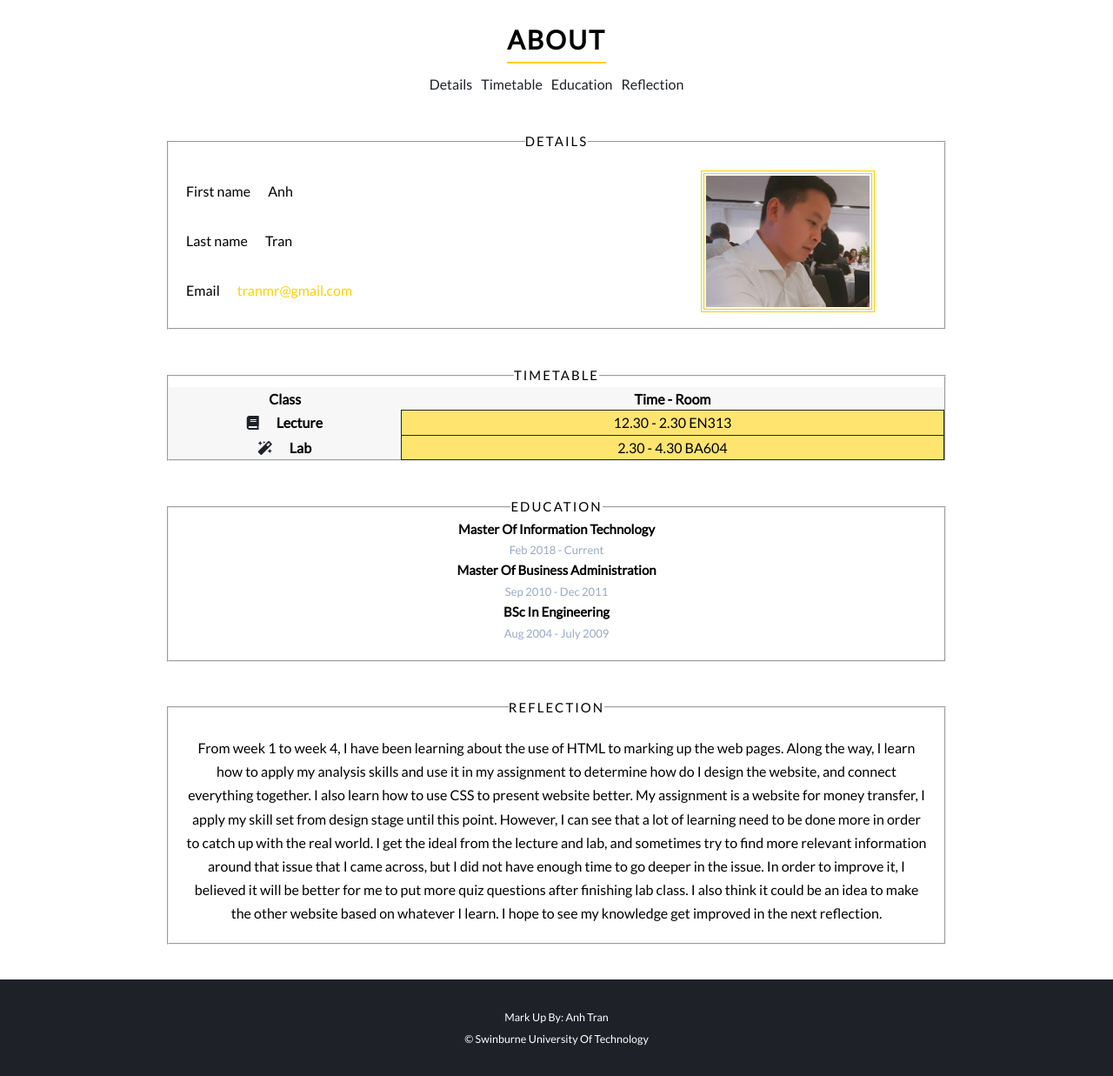
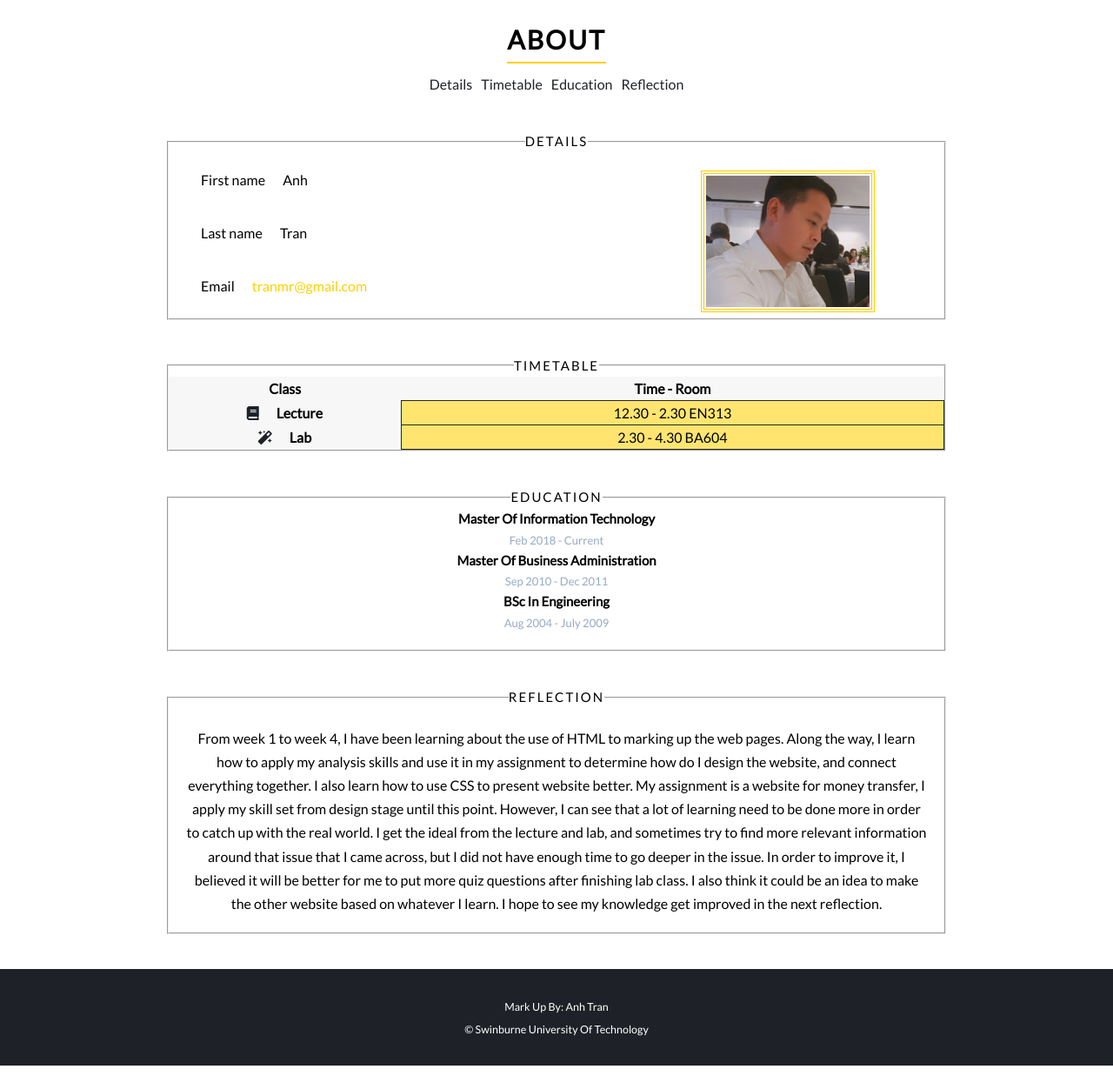
Before and after one commit to anhtran304/restaurant_assignment, a PHP site: page /about.html in a window 1280 px wide. Shown: the part 120-1357 px from the top of the page at 87% size. Run offline with PHP 8.4, Linux system fonts and the light colour scheme; some libraries are stand-ins or nearby versions.

Commit message:
Edit HTML errors

```diff
--- a/about.html
+++ b/about.html
@@ -5,7 +5,7 @@
     <meta name="description" content="Demonstrates some basic HTML content elements" />
     <meta name="keywords" content="HTML5, CSS, JavaScript" />
     <meta name="author" content="Anh Tran" />
-    <link href="https://fonts.googleapis.com/css?family=Lato|Open+Sans:100,300,400,700,900" rel="stylesheet" />
+    <link href="https://fonts.googleapis.com/css?family=Lato%7COpen+Sans:100,300,400,700,900" rel="stylesheet" />
     <link rel="stylesheet" href="https://use.fontawesome.com/releases/v5.2.0/css/all.css" integrity="sha384-hWVjflwFxL6sNzntih27bfxkr27PmbbK/iSvJ+a4+0owXq79v+lsFkW54bOGbiDQ" crossorigin="anonymous"/>
     <link rel="stylesheet" href="styles/style.css"/>
     <title>Swap - Money Transfer | About</title>
@@ -17,11 +17,21 @@
         </div>
         <nav>
             <ul>
-                <li><a href="index.html">Home</a> </li>
-                <li><a href="product.html">Products</a></li>
-                <li><a href="enquire.html">Enquire</a></li>
-                <li><a href="enhancements.html">Enhancements</a></li>
-                <li><a href="about.html">About</a></li>
+                <li>
+                    <a href="index.html">Home</a>
+                </li>
+                <li>
+                    <a href="product.html">Products</a>
+                </li>
+                <li>
+                    <a href="enquire.html">Enquire</a>
+                </li>
+                <li>
+                    <a href="enhancements.html">Enhancements</a>
+                </li>
+                <li>
+                    <a href="about.html">About</a>
+                </li>
             </ul>
         </nav>
     </header>
@@ -39,18 +49,18 @@
             <fieldset id="details" class="about__details u-margin-top-4 u-margin-bottom-4">
                 <legend class="heading-third">Details</legend>
                 <div class="about__details__left">
-                    <span>
+                    <div>
                         <p>First name</p>
                         <p>Anh</p>
-                    </span>
-                    <span>
+                    </div>
+                    <div>
                         <p>Last name</p>
                         <p>Tran</p>
-                    </span>
-                    <span>
+                    </div>
+                    <div>
                         <p>Email</p>
                         <a href="mailto:tranmr@gmail.com">tranmr@gmail.com</a>
-                    </span>
+                    </div>
                 </div>
                 <div class="about__details__right">
                     <img class="about__details__avatar" src="images/avatar.jpg" alt="Picture"/>
@@ -60,14 +70,10 @@
             <fieldset id="timetable" class="about__details u-margin-top-4 u-margin-bottom-4">
                 <legend class="heading-third">Timetable</legend>
                     <table>
-                        <thead>
-                            <tr>
-                            <th rowspan="2" scope="col">Class</th>
-                            </tr>
-                            <tr>
+                        <tr>
+                            <th scope="col">Class</th>
                             <th scope="col">Time - Room</th>
-                            </tr>
-                        </thead>
+                        </tr>
                         <tbody>
                         <tr>
                         <th scope="row">
--- a/sass/pages/_about.scss
+++ b/sass/pages/_about.scss
@@ -5,6 +5,11 @@
     }
     &__left {
         float: left;
+        div {
+            display: flex;
+            padding: 1.7rem;
+            margin-left: 2rem;
+        }
     }
     &__right {
         float: right;
--- a/styles/style.css
+++ b/styles/style.css
@@ -380,6 +380,10 @@ nav {
 
 .about__details__left {
   float: left; }
+  .about__details__left div {
+    display: flex;
+    padding: 1.7rem;
+    margin-left: 2rem; }
 
 .about__details__right {
   float: right;
```
Also changed, not shown: enhancements.html (+18 -8 lines), enquire.html (+17 -6 lines), index.html (+23 -11 lines), product.html (+16 -6 lines), 5 other files.
